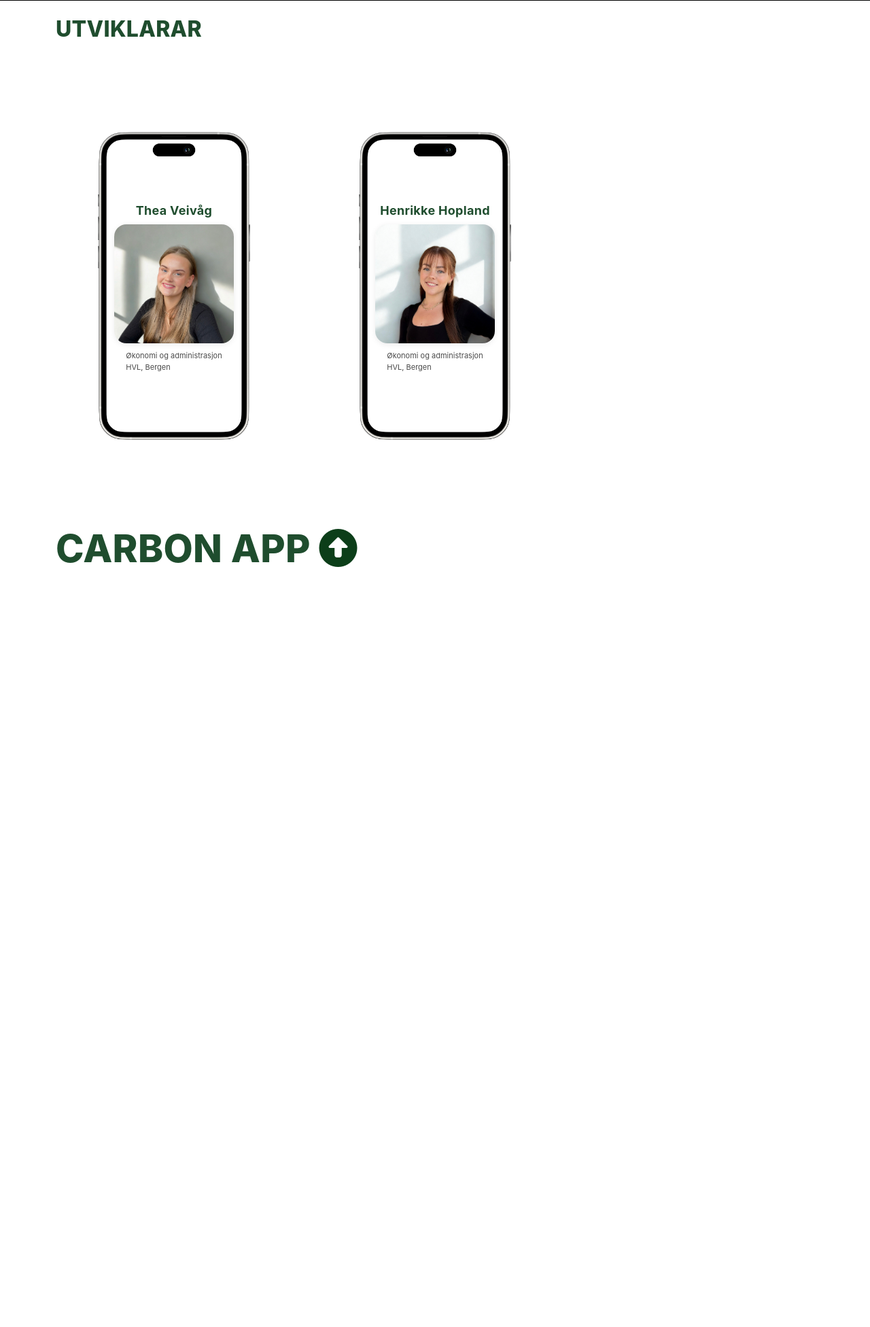
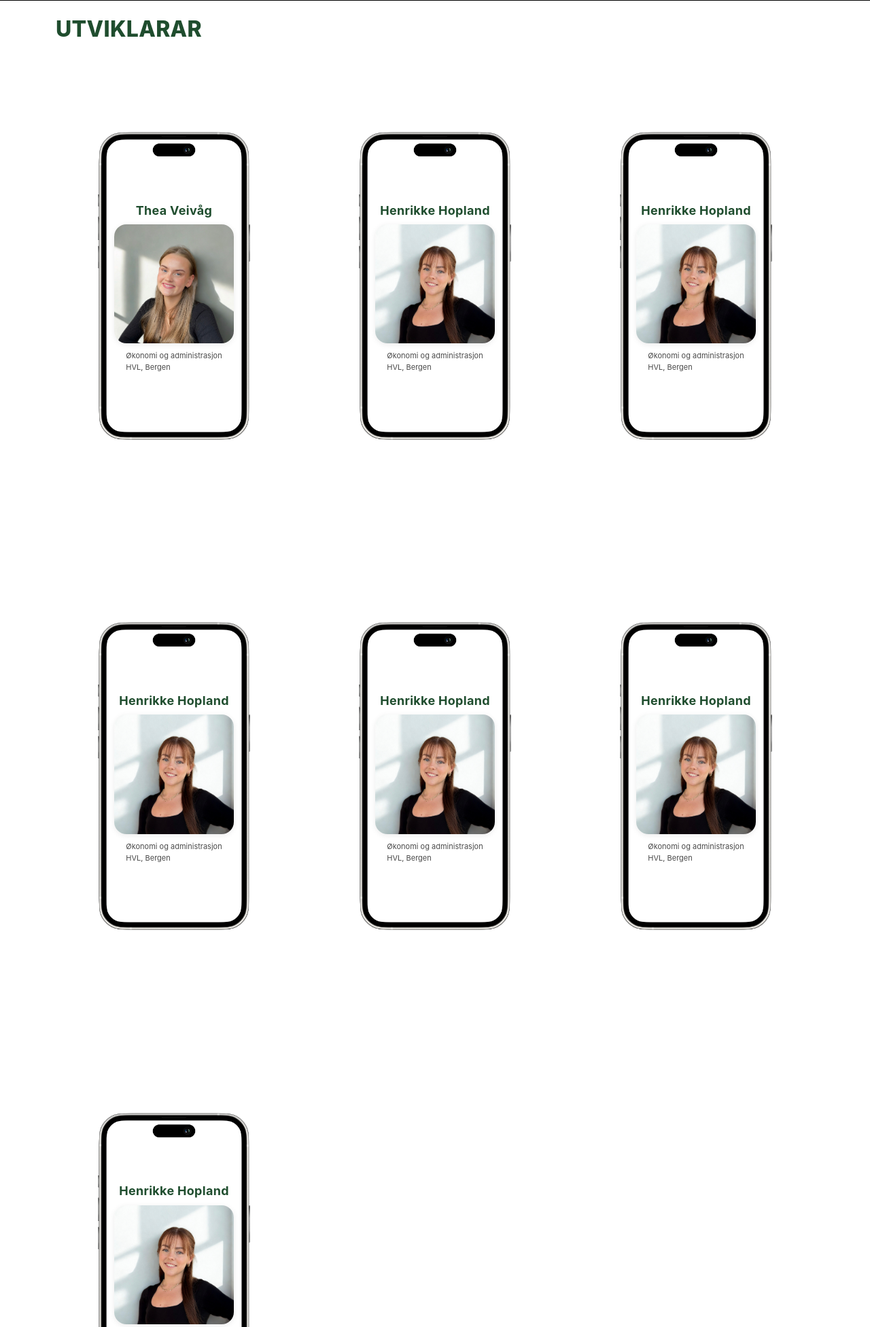
Before and after one commit to henrikkehopland/Gruppe4_SDG335, a Flask app: page / in a window 1280 px wide. Shown: the part 716-2668 px from the top of the page at 68% size. Before the commit the page ends 1550 px from the top, so only its background shows below. Run offline with Flask 2, Linux system fonts and the light colour scheme; some libraries are stand-ins or nearby versions; grey boxes are pictures that could not be loaded.

Commit message:
Update home.html

```diff
--- a/capp/templates/home.html
+++ b/capp/templates/home.html
@@ -36,6 +36,47 @@
         </div>
       </article>
 
+      <article class="iphone-card">
+        <div class="screen">
+          <h3>Henrikke Hopland</h3>
+          <img class="photo" src="{{ url_for('static', filename='icons/henrikkehopland.jpg') }}" alt="Henrikke Hopland">
+          <p>Økonomi og administrasjon<br>HVL, Bergen</p>
+        </div>
+      </article>
+
+      <article class="iphone-card">
+        <div class="screen">
+          <h3>Henrikke Hopland</h3>
+          <img class="photo" src="{{ url_for('static', filename='icons/henrikkehopland.jpg') }}" alt="Henrikke Hopland">
+          <p>Økonomi og administrasjon<br>HVL, Bergen</p>
+        </div>
+      </article>
+
+      <article class="iphone-card">
+        <div class="screen">
+          <h3>Henrikke Hopland</h3>
+          <img class="photo" src="{{ url_for('static', filename='icons/henrikkehopland.jpg') }}" alt="Henrikke Hopland">
+          <p>Økonomi og administrasjon<br>HVL, Bergen</p>
+        </div>
+      </article>
+
+      <article class="iphone-card">
+        <div class="screen">
+          <h3>Henrikke Hopland</h3>
+          <img class="photo" src="{{ url_for('static', filename='icons/henrikkehopland.jpg') }}" alt="Henrikke Hopland">
+          <p>Økonomi og administrasjon<br>HVL, Bergen</p>
+        </div>
+      </article>
+
+
+      <article class="iphone-card">
+        <div class="screen">
+          <h3>Henrikke Hopland</h3>
+          <img class="photo" src="{{ url_for('static', filename='icons/henrikkehopland.jpg') }}" alt="Henrikke Hopland">
+          <p>Økonomi og administrasjon<br>HVL, Bergen</p>
+        </div>
+      </article>
+
       <!-- Kopiér fleire <article> for resten av teamet -->
     </div>
   </div>
```
